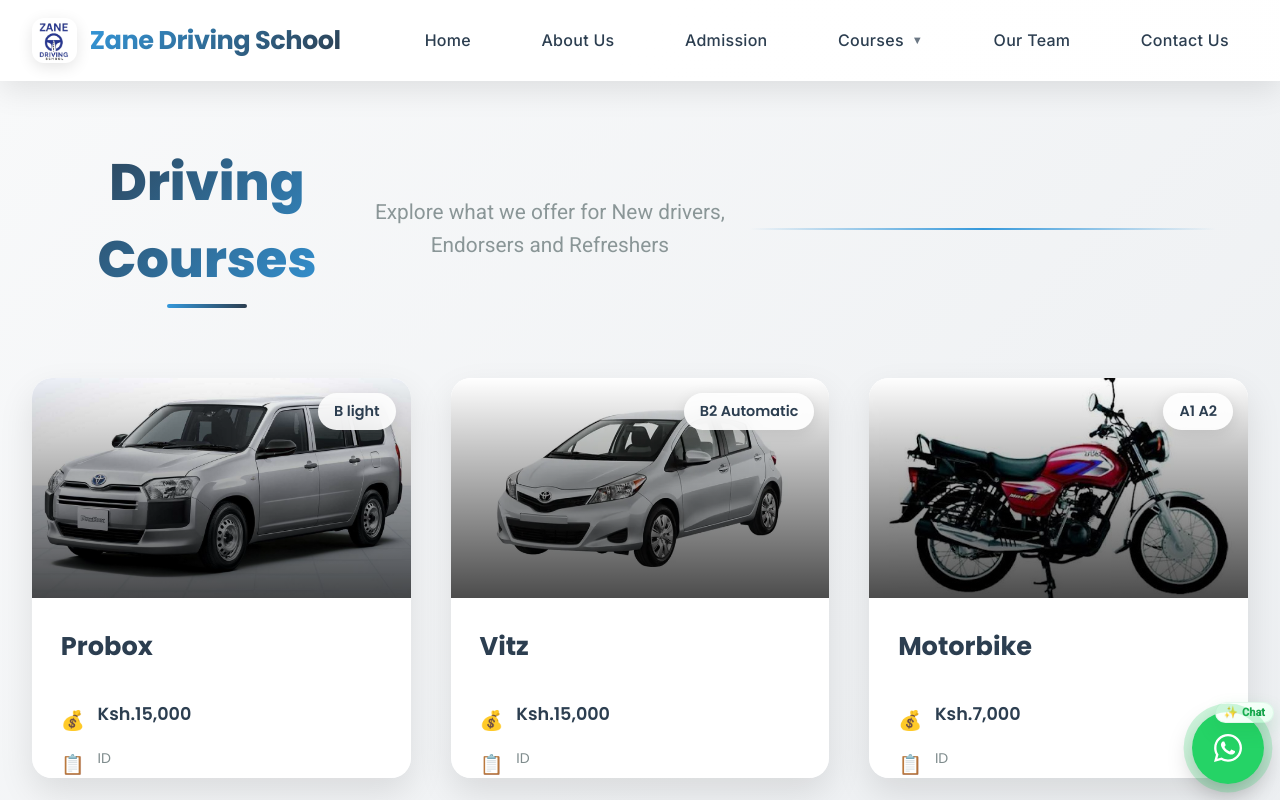
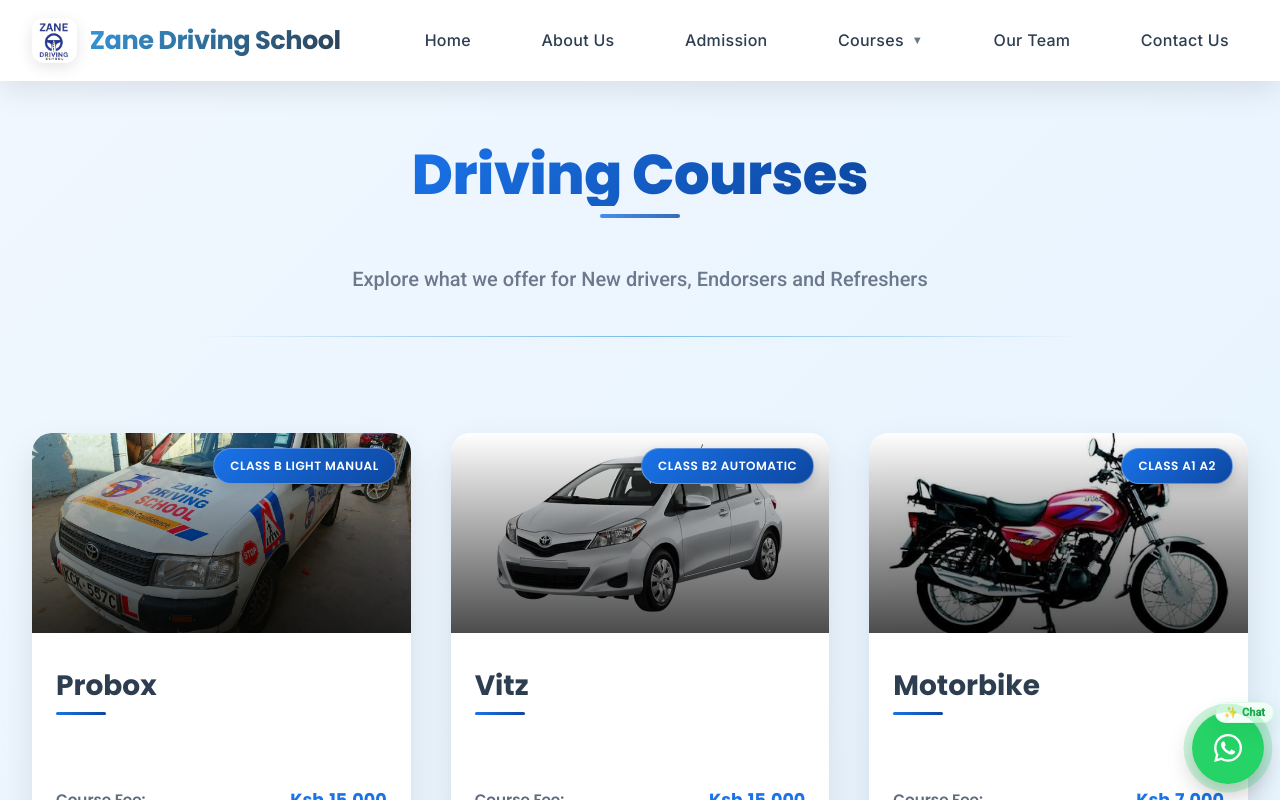
Before and after one commit to sammie19967/zds, a React (Vite) app in the folder frontend/: page /driving in a window 1280 px wide. Shown: the top 800 px of the page. Built offline with nearby package versions, Linux system fonts and the light colour scheme; no server answers.

Commit message:
fixed the driving catalog and added more colors

```diff
--- a/frontend/src/pages/DrivingCatalog.jsx
+++ b/frontend/src/pages/DrivingCatalog.jsx
@@ -3,7 +3,7 @@
 
 import "../styles/DrivingCatalog.css";
 
-import proboxImage from "../assets/vehicles/probox.jpg";
+import proboxImage from "../assets/vehicles/probox front.jpg";
 import vitzImage from "../assets/vehicles/vitz.jpg";
 import motorbikeImage from "../assets/vehicles/motorbike.jpg";
 import lorryImage from "../assets/vehicles/lorry.png";
@@ -11,12 +11,12 @@
 import busImage from "../assets/vehicles/bus.png";
 
 const vehicles = [
-  { id: 1, name: "Probox", class: "B light", cost: "Ksh.15,000", image: proboxImage, requirement: "ID", bgColor: "#f7c6c7" },
-  { id: 2, name: "Vitz", class: "B2 Automatic", cost: "Ksh.15,000", image: vitzImage, requirement: "ID", bgColor: "#ffd59e" },
-  { id: 3, name: "Motorbike", class: "A1 A2", cost: "Ksh.7,000", image: motorbikeImage, requirement: "ID", bgColor: "#d4f0f0" },
+  { id: 1, name: "Probox", class: "Class B light Manual", cost: "Ksh.15,000", image: proboxImage, requirement: "ID", bgColor: "#f7c6c7" },
+  { id: 2, name: "Vitz", class: "Class B2 Automatic", cost: "Ksh.15,000", image: vitzImage, requirement: "ID", bgColor: "#ffd59e" },
+  { id: 3, name: "Motorbike", class: "Class A1 A2", cost: "Ksh.7,000", image: motorbikeImage, requirement: "ID", bgColor: "#d4f0f0" },
   { id: 4, name: "Light Truck", class: "Class C1", cost: "Ksh.9,000", image: lorryImage, requirement: "ID and DL", bgColor: "#c8e6c9" },
-  { id: 5, name: "PSV", class: "D1", cost: "Ksh.9,000", image: vanImage, requirement: "ID and DL", bgColor: "#ffecb3" },
-  { id: 6, name: "Bus", class: "D2", cost: "Coming Soon", image: busImage, requirement: "ID and DL", bgColor: "#c5cae9" },
+  { id: 5, name: "PSV", class: "Class D1", cost: "Ksh.9,000", image: vanImage, requirement: "ID and DL", bgColor: "#ffecb3" },
+  { id: 6, name: "Bus", class: "Class D2", cost: "Coming Soon", image: busImage, requirement: "ID and DL", bgColor: "#c5cae9" },
 ];
 
 const Catalogue = () => {
@@ -55,13 +55,13 @@
                 <div className="card-content">
                   <h3 className="vehicle-name">{vehicle.name}</h3>
                   <div className="vehicle-details">
-                    <div className="detail-item">
-                      <span className="detail-icon">💰</span>
-                      <span className="cost">{vehicle.cost}</span>
+                    <div className="detail-row">
+                      <span className="detail-label">Course Fee:</span>
+                      <span className="detail-value cost">{vehicle.cost}</span>
                     </div>
-                    <div className="detail-item">
-                      <span className="detail-icon">📋</span>
-                      <span className="requirement">{vehicle.requirement}</span>
+                    <div className="detail-row">
+                      <span className="detail-label">Requirements:</span>
+                      <span className="detail-value requirement">{vehicle.requirement}</span>
                     </div>
                   </div>
                 </div>
@@ -69,7 +69,7 @@
               <div className="card-back">
                 <div className="back-content">
                   <h3>Ready to Drive?</h3>
-                  <p>Join our professional {vehicle.name} driving course</p>
+                  <p>Join our professional {vehicle.class} driving course</p>
                   <button className="apply-now-btn" onClick={handleClick}>
                     Apply Now
                     <span className="btn-arrow">→</span>
--- a/frontend/src/styles/DrivingCatalog.css
+++ b/frontend/src/styles/DrivingCatalog.css
@@ -1,61 +1,91 @@
 /* DrivingCatalog.css */
 @import url('https://fonts.googleapis.com/css2?family=Poppins:wght@300;400;500;600;700;800;900&display=swap');
 
+:root {
+  --primary-blue: #1a73e8;
+  --secondary-blue: #0d47a1;
+  --accent-red: #e53935;
+  --accent-yellow: #ffc107;
+  --text-dark: #2c3e50;
+  --text-light: #ffffff;
+  --card-shadow: 0 10px 30px rgba(26, 115, 232, 0.1);
+}
+
 .catalogue-container {
   padding: 4rem 2rem;
-  background: linear-gradient(135deg, #f8f9fa 0%, #e9ecef 100%);
+  background: linear-gradient(135deg, #f0f7ff 0%, #e3f2fd 100%);
   font-family: 'Poppins', sans-serif;
   min-height: 100vh;
 }
 
 .catalog-header {
   text-align: center;
-  margin-bottom: 4rem;
+  margin-bottom: 5rem;
+  padding: 0 2rem;
 }
 
 .header-content {
-  max-width: 800px;
+  max-width: 1000px;
   margin: 0 auto;
+  display: flex;
+  flex-direction: column;
+  align-items: center;
 }
 
 .catalog-title {
-  font-size: 3.2rem;
+  font-size: 3.5rem;
   font-weight: 800;
-  color: #2c3e50;
-  margin-bottom: 1rem;
-  background: linear-gradient(135deg, #2c3e50, #3498db);
+  color: var(--text-dark);
+  margin: 0 0 1.5rem;
+  background: linear-gradient(135deg, var(--primary-blue), var(--secondary-blue));
   -webkit-background-clip: text;
   -webkit-text-fill-color: transparent;
   background-clip: text;
   position: relative;
-  display: inline-block;
+  line-height: 1.1;
+  text-align: center;
+  letter-spacing: -0.5px;
 }
 
 .catalog-title::after {
   content: '';
   position: absolute;
-  bottom: -10px;
+  bottom: -12px;
   left: 50%;
   transform: translateX(-50%);
   width: 80px;
   height: 4px;
-  background: linear-gradient(90deg, #3498db, #2c3e50);
+  background: linear-gradient(90deg, var(--primary-blue), var(--secondary-blue));
   border-radius: 2px;
+  opacity: 0.8;
 }
 
 .catalog-description {
-  font-size: 1.3rem;
-  color: #7f8c8d;
-  max-width: 600px;
-  margin: 1.5rem auto;
-  line-height: 1.6;
+  font-size: 1.25rem;
+  color: #5f6c80;
+  max-width: 700px;
+  margin: 2rem 0 3.5rem;
+  line-height: 1.7;
+  font-weight: 400;
+  text-align: center;
+  position: relative;
+  padding: 0 1rem;
+  font-weight: 500;
 }
 
 .header-divider {
-  height: 2px;
-  background: linear-gradient(to right, transparent, #3498db, transparent);
-  width: 60%;
-  margin: 2rem auto;
+  height: 1px;
+  background: linear-gradient(90deg,
+    transparent 0%,
+    rgba(52, 152, 219, 0.3) 20%,
+    rgba(52, 152, 219, 0.6) 50%,
+    rgba(52, 152, 219, 0.3) 80%,
+    transparent 100%);
+  width: 80%;
+  margin: 0 auto;
+  border: none;
+  position: relative;
+  top: -1rem;
 }
 
 .catalogue-grid {
@@ -68,7 +98,8 @@
 
 .catalogue-card {
   perspective: 1500px;
-  height: 400px;
+  height: 480px;
+  min-height: 480px;
 }
 
 .card-inner {
@@ -99,17 +130,25 @@
 }
 
 .card-back {
-  background: linear-gradient(135deg, #2c3e50, #3498db);
-  color: white;
+  background: linear-gradient(135deg, var(--primary-blue), var(--secondary-blue));
+  color: var(--text-light);
   transform: rotateY(180deg);
   display: flex;
   align-items: center;
   justify-content: center;
+  padding: 2rem;
+  text-align: center;
+  transition: transform 0.3s ease, box-shadow 0.3s ease;
+}
+
+.catalogue-card:hover .card-back {
+  transform: rotateY(180deg) translateY(-5px);
+  box-shadow: 0 15px 35px rgba(13, 71, 161, 0.2);
 }
 
 .vehicle-image-container {
   position: relative;
-  height: 220px;
+  height: 200px;
   overflow: hidden;
 }
 
@@ -137,51 +176,123 @@
   position: absolute;
   top: 15px;
   right: 15px;
-  background: rgba(255, 255, 255, 0.9);
+  background: linear-gradient(135deg, var(--primary-blue), var(--secondary-blue));
+  color: white;
   padding: 0.5rem 1rem;
   border-radius: 20px;
   font-weight: 600;
-  font-size: 0.9rem;
-  color: #2c3e50;
-  backdrop-filter: blur(10px);
-  box-shadow: 0 4px 15px rgba(0, 0, 0, 0.1);
+  font-size: 0.75rem;
+  box-shadow: 0 4px 12px rgba(0, 0, 0, 0.15);
+  border: 1px solid rgba(255, 255, 255, 0.3);
+  text-transform: uppercase;
+  letter-spacing: 0.5px;
+  z-index: 2;
+  transition: transform 0.3s ease, box-shadow 0.3s ease;
+}
+
+.vehicle-class-badge:hover {
+  transform: translateY(-2px);
+  box-shadow: 0 6px 16px rgba(0, 0, 0, 0.2);
 }
 
 .card-content {
-  padding: 1.8rem;
+  padding: 1.5rem;
+  display: flex;
+  flex-direction: column;
+  height: calc(100% - 200px);
+  box-sizing: border-box;
 }
 
 .vehicle-name {
-  font-size: 1.6rem;
+  font-size: 1.75rem;
   font-weight: 700;
-  color: #2c3e50;
-  margin-bottom: 1.2rem;
+  color: var(--text-dark);
+  margin: 0.5rem 0 1.5rem;
+  position: relative;
+  display: inline-block;
+  padding-bottom: 0.5rem;
+}
+
+.vehicle-name::after {
+  content: '';
+  position: absolute;
+  bottom: 0;
+  left: 0;
+  width: 50px;
+  height: 3px;
+  background: linear-gradient(90deg, var(--primary-blue), var(--secondary-blue));
+  border-radius: 2px;
 }
 
 .vehicle-details {
   display: flex;
   flex-direction: column;
-  gap: 0.8rem;
+  gap: 0.5rem;
+  margin-top: auto;
+  width: 100%;
 }
 
-.detail-item {
+.detail-row {
+  display: flex;
+  justify-content: space-between;
+  align-items: center;
+  padding: 0.8rem 0;
+  border-bottom: 1px solid rgba(0, 0, 0, 0.05);
+  transition: all 0.3s ease;
+}
+
+.detail-row:hover {
+  background-color: rgba(26, 115, 232, 0.03);
+  transform: translateX(5px);
+  border-radius: 6px;
+  padding: 0.8rem 1rem;
+}
+
+.detail-label {
+  font-weight: 600;
+  color: #5f6c80;
+  font-size: 0.95rem;
   display: flex;
   align-items: center;
-  gap: 0.8rem;
+  gap: 0.5rem;
 }
 
-.detail-icon {
-  font-size: 1.2rem;
+.detail-value {
+  font-weight: 600;
+  color: var(--text-dark);
+  font-size: 1rem;
 }
 
-.cost {
-  font-weight: 600;
-  color: #2c3e50;
+.detail-value.cost {
+  color: var(--primary-blue);
+  font-weight: 700;
   font-size: 1.1rem;
 }
 
-.requirement {
-  color: #7f8c8d;
+.detail-value.requirement {
+  color: var(--accent-red);
+  font-weight: 600;
+  padding: 0.2rem 0.6rem;
+  background: rgba(229, 57, 53, 0.1);
+  border-radius: 12px;
+  font-size: 0.9rem;
+}
+
+.card-back {
+  background: linear-gradient(135deg, var(--primary-blue), var(--secondary-blue));
+  color: var(--text-light);
+  transform: rotateY(180deg);
+  display: flex;
+  align-items: center;
+  justify-content: center;
+  padding: 2rem;
+  text-align: center;
+  transition: transform 0.3s ease, box-shadow 0.3s ease;
+}
+
+.catalogue-card:hover .card-back {
+  transform: rotateY(180deg) translateY(-5px);
+  box-shadow: 0 15px 35px rgba(13, 71, 161, 0.2);
 }
 
 .back-content {
@@ -189,31 +300,86 @@
   padding: 2rem;
 }
 
-.back-content h3 {
+.card-back h3 {
   font-size: 1.8rem;
-  margin-bottom: 1rem;
-  font-weight: 600;
+  margin: 0 0 1.5rem;
+  font-weight: 700;
+  color: white;
+  position: relative;
+  padding-bottom: 1rem;
 }
 
-.back-content p {
-  margin-bottom: 2rem;
+.card-back h3::after {
+  content: '';
+  position: absolute;
+  bottom: 0;
+  left: 50%;
+  transform: translateX(-50%);
+  width: 60px;
+  height: 2px;
+  background: rgba(255, 255, 255, 0.5);
+}
+
+.card-back p {
+  margin: 0 0 2.5rem;
+  font-size: 1.1rem;
   opacity: 0.9;
-  line-height: 1.5;
+  line-height: 1.7;
+  color: rgba(255, 255, 255, 0.9);
+  max-width: 90%;
+  margin-left: auto;
+  margin-right: auto;
 }
 
 .apply-now-btn {
   background: white;
-  color: #2c3e50;
+  color: var(--primary-blue);
+  font-weight: 600;
   border: none;
   padding: 1rem 2rem;
-  border-radius: 50px;
-  font-weight: 600;
+  border-radius: 30px;
   cursor: pointer;
+  font-size: 1rem;
   transition: all 0.3s ease;
   display: inline-flex;
   align-items: center;
-  gap: 0.8rem;
-  box-shadow: 0 5px 15px rgba(0, 0, 0, 0.2);
+  gap: 0.5rem;
+  box-shadow: 0 4px 15px rgba(0, 0, 0, 0.1);
+  position: relative;
+  overflow: hidden;
+  z-index: 1;
+}
+
+.apply-now-btn::before {
+  content: '';
+  position: absolute;
+  top: 0;
+  left: 0;
+  width: 100%;
+  height: 100%;
+  background: linear-gradient(135deg, var(--primary-blue), var(--secondary-blue));
+  z-index: -1;
+  opacity: 0;
+  transition: opacity 0.3s ease;
+  border-radius: 30px;
+}
+
+.apply-now-btn:hover {
+  color: white;
+  transform: translateY(-2px);
+  box-shadow: 0 8px 25px rgba(26, 115, 232, 0.3);
+}
+
+.apply-now-btn:hover::before {
+  opacity: 1;
+}
+
+.apply-now-btn .btn-arrow {
+  transition: transform 0.3s ease;
+}
+
+.apply-now-btn:hover .btn-arrow {
+  transform: translateX(3px);
 }
 
 .apply-now-btn:hover {
@@ -256,6 +422,17 @@
   }
 }
 
+@media (max-width: 1024px) {
+  .catalog-title {
+    font-size: 3rem;
+  }
+
+  .catalog-description {
+    font-size: 1.3rem;
+    margin: 2.5rem 0 3.5rem;
+  }
+}
+
 @media (max-width: 768px) {
   .catalogue-container {
     padding: 3rem 1.5rem;
@@ -263,10 +440,23 @@
 
   .catalog-title {
     font-size: 2.5rem;
+    margin-bottom: 1.5rem;
+  }
+
+  .catalog-title::after {
+    bottom: -12px;
+    width: 80px;
   }
 
   .catalog-description {
-    font-size: 1.1rem;
+    font-size: 1.2rem;
+    margin: 2rem 0 3rem;
+    line-height: 1.6;
+  }
+
+  .header-divider {
+    width: 90%;
+    top: -0.5rem;
   }
 
   .catalogue-grid {
@@ -275,7 +465,7 @@
   }
 
   .catalogue-card {
-    height: 380px;
+    height: 460px;
   }
 
   .vehicle-image-container {
@@ -288,8 +478,32 @@
     padding: 2.5rem 1rem;
   }
 
+  .catalog-header {
+    margin-bottom: 3.5rem;
+    padding: 0 1rem;
+  }
+
   .catalog-title {
-    font-size: 2rem;
+    font-size: 2.2rem;
+    margin-bottom: 1.2rem;
+  }
+
+  .catalog-title::after {
+    bottom: -10px;
+    width: 60px;
+    height: 3px;
+  }
+
+  .catalog-description {
+    font-size: 1.1rem;
+    margin: 1.8rem 0 2.5rem;
+    line-height: 1.6;
+    padding: 0;
+  }
+
+  .header-divider {
+    width: 100%;
+    top: -0.3rem;
   }
 
   .catalogue-grid {
@@ -299,7 +513,7 @@
   }
 
   .catalogue-card {
-    height: 360px;
+    height: 440px;
   }
 
   .vehicle-image-container {
```
Also changed, not shown: frontend/src/assets/vehicles/probox front.jpg (added).
